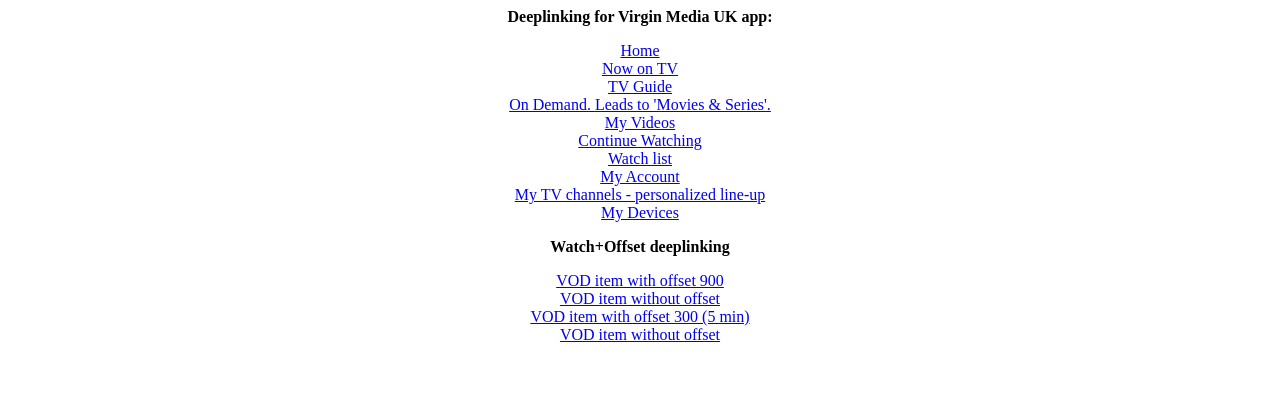
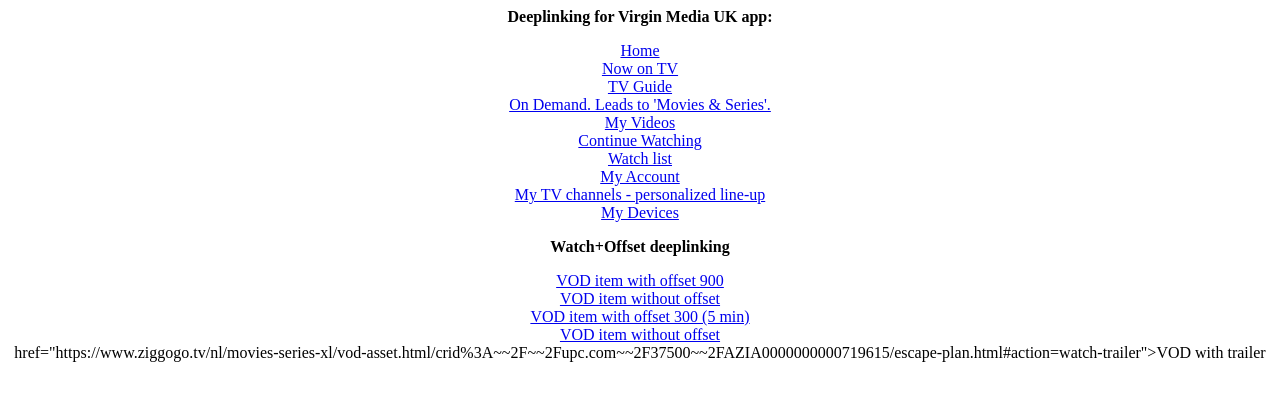
Before and after one commit to blinded-famas/blinded-famas.github.io, a plain HTML site: page index.html in a window 1280 px wide. Drawn offline with Linux system fonts and the light colour scheme.

Commit message:
Update index.html

```diff
--- a/index.html
+++ b/index.html
@@ -28,6 +28,13 @@
 	<a href="https://www.horizon.tv/en_nl/movies-and-series/movie-asset.html/crid%3A~~2F~~2Fupc.com~~2F37500~~2FAZIA0000000000719619/homefront/crid%3A~~2F~~2Fupc.com~~2F37500~~2FAZIA0000000000719619/homefront.html/watch">VOD item without offset</a><br>
 
 
+
+
+	<a> href="https://www.ziggogo.tv/nl/movies-series-xl/vod-asset.html/crid%3A~~2F~~2Fupc.com~~2F37500~~2FAZIA0000000000719615/escape-plan.html#action=watch-trailer">VOD with trailer</a><br>
+
+
+
+
 		</div>
 	</body>
 </html>
```
